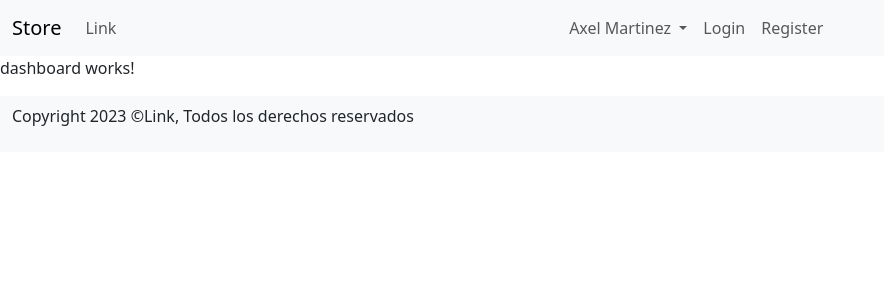
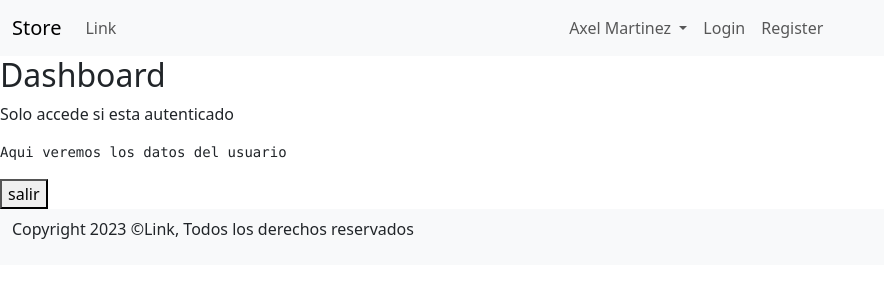
Before and after one commit to Maxel26/Fronted-API-Rest-Ecommerce, an Angular app: page /dashboard in a window 1280 px wide. Shown: the top 300 px of the page, without its empty margins (0-884 px from the left). Built offline with nearby package versions, Linux system fonts and the light colour scheme.

Commit message:
[+] dashboard.component : Define Estructura HTML y metodo logout()

```diff
--- a/src/app/protected/pages/dashboard/dashboard.component.html
+++ b/src/app/protected/pages/dashboard/dashboard.component.html
@@ -1 +1,5 @@
-<p>dashboard works!</p>
+<h2>Dashboard</h2>
+<p>Solo accede si esta autenticado</p>
+<pre>Aqui veremos los datos del usuario</pre>
+
+<button (click)="logout()">salir</button>
--- a/src/app/protected/pages/dashboard/dashboard.component.ts
+++ b/src/app/protected/pages/dashboard/dashboard.component.ts
@@ -6,5 +6,8 @@
   styleUrls: ['./dashboard.component.css']
 })
 export class DashboardComponent {
+  logout() {
+    console.log('LOGOUT SAPO PRRRO');
 
+  }
 }
```
